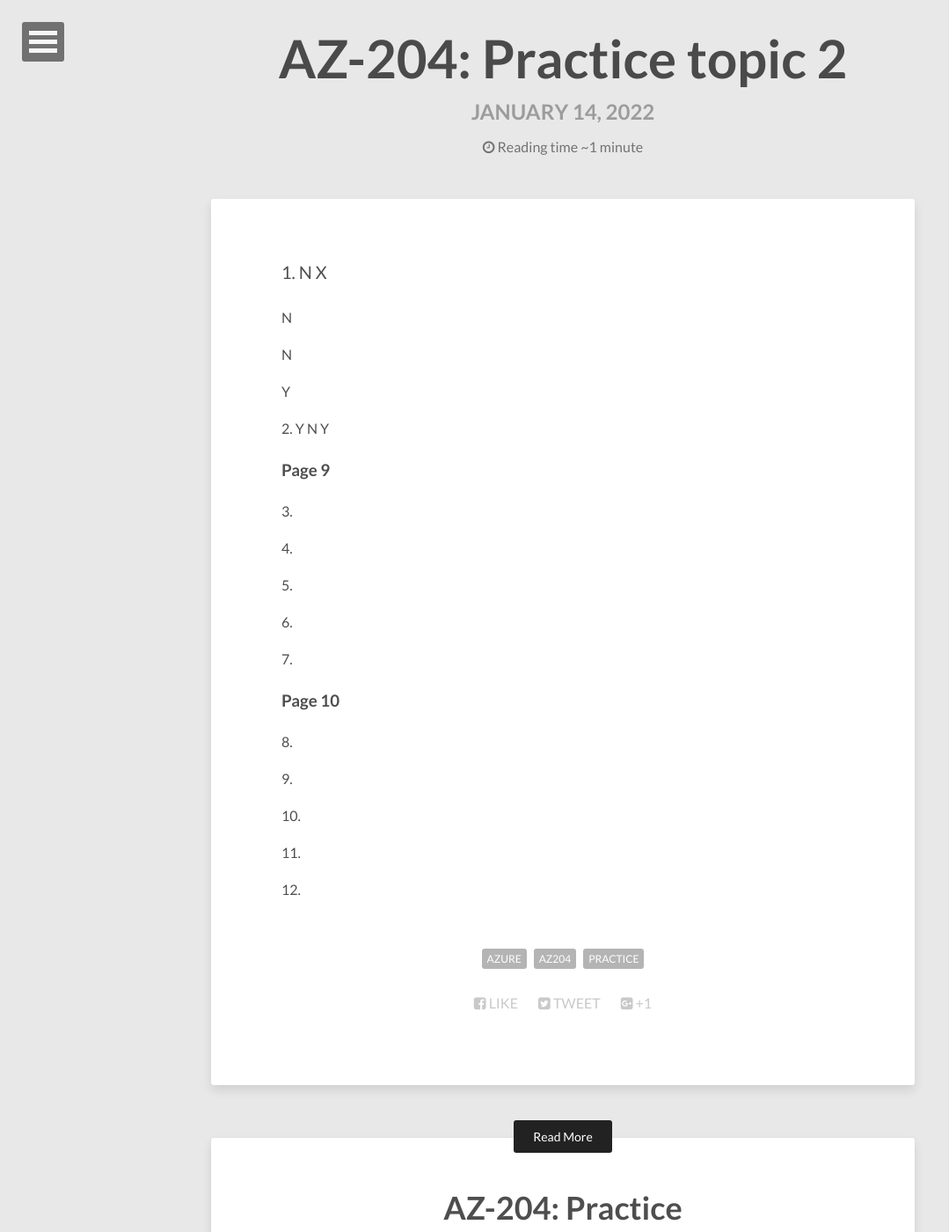
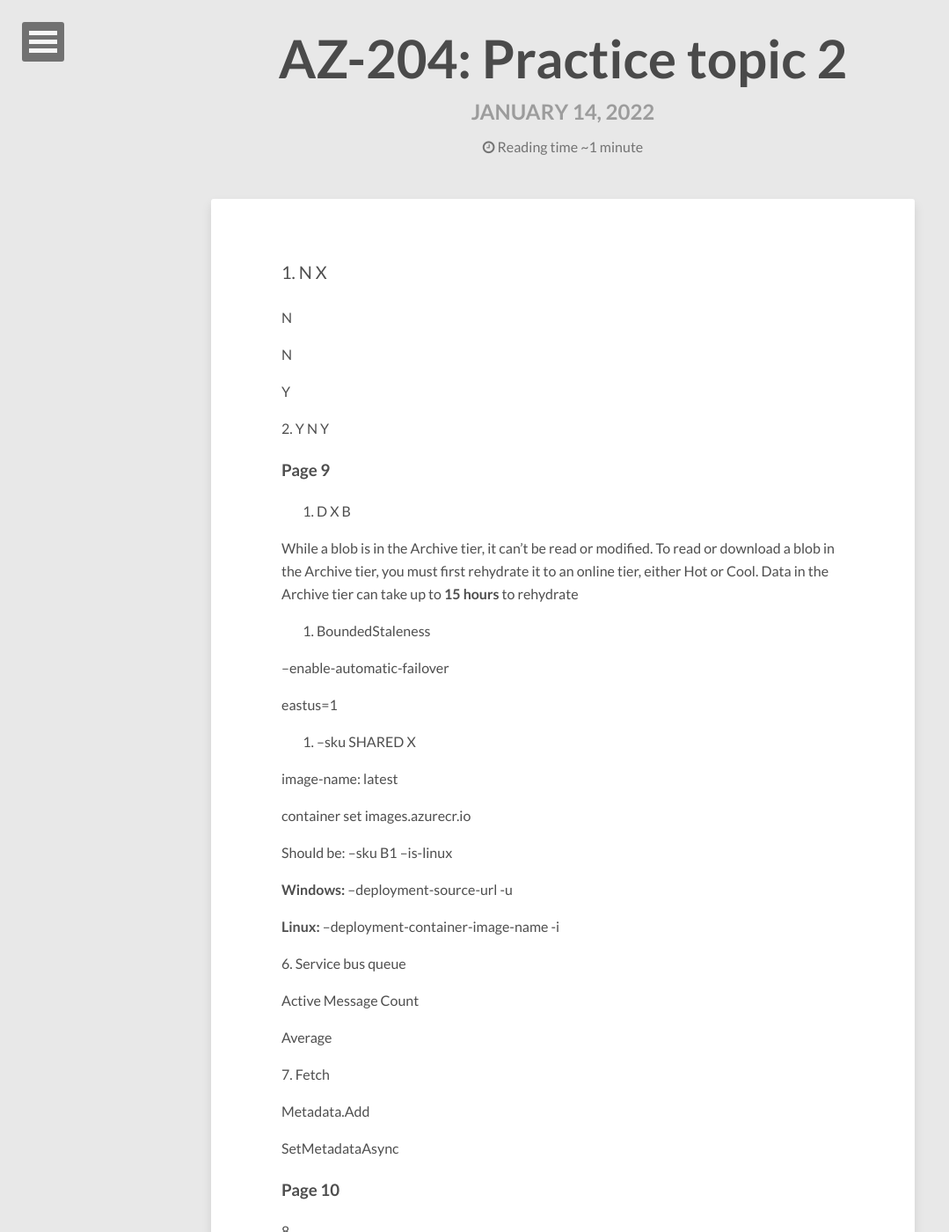
Before and after one commit to fanshaohua-fan/fanshaohua-fan.github.io, a Jekyll site: the page built from _posts/2022-1-14-AZ204-Practice-Topic-2.md, in a window 1280 px wide and 1400 px high. Shown: the whole window at 88% size, without its empty margins (0-1079 px from the left). Built offline with Jekyll 4.4.1, drawn with Linux system fonts in a browser that asks for light colours; nearby versions of some CDN libraries.

Commit message:
Azure pratice: Page 9

```diff
--- a/_posts/2022-1-14-AZ204-Practice-Topic-2.md
+++ b/_posts/2022-1-14-AZ204-Practice-Topic-2.md
@@ -24,20 +24,52 @@
 
 ### [Page 9](https://www.examtopics.com/exams/microsoft/az-204/view/9/)
 
-3.
+3. D    X   B
+
+While a blob is in the Archive tier, it can't be read or modified. To read or download a blob in the Archive tier, you must first rehydrate it to an online tier, either Hot or Cool. Data in the Archive tier can take up to **15 hours** to rehydrate
 
 
 4.
+BoundedStaleness
+
+--enable-automatic-failover
+
+eastus=1
 
 
 5.
+--sku SHARED    X
+
+image-name: latest
+
+container set images.azurecr.io
+
+Should be:
+--sku B1 --is-linux
+
+
+**Windows:**
+--deployment-source-url -u
+
+**Linux:**
+--deployment-container-image-name -i
+
 
 
 6.
+Service bus queue
+
+Active Message Count
+
+Average
 
 
 7.
+Fetch
 
+Metadata.Add
+
+SetMetadataAsync
 
 
 ### [Page 10](https://www.examtopics.com/exams/microsoft/az-204/view/10/)
```
